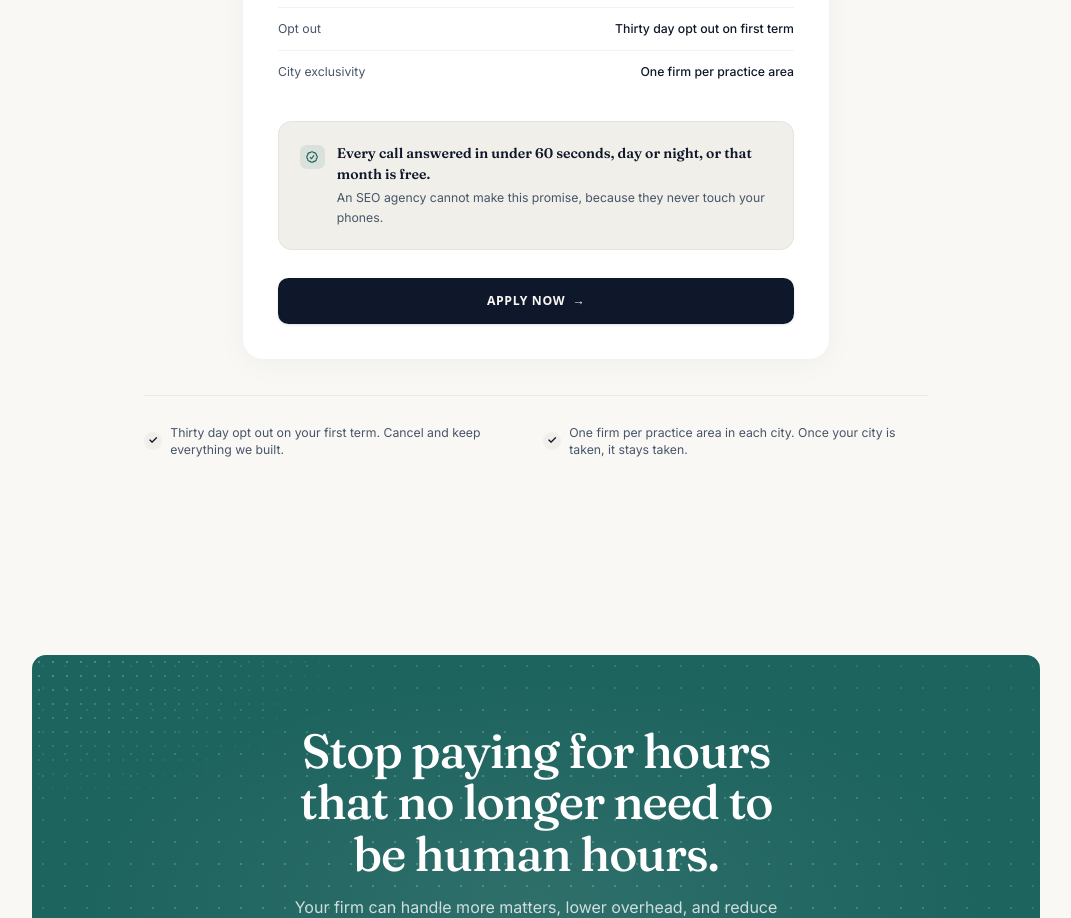
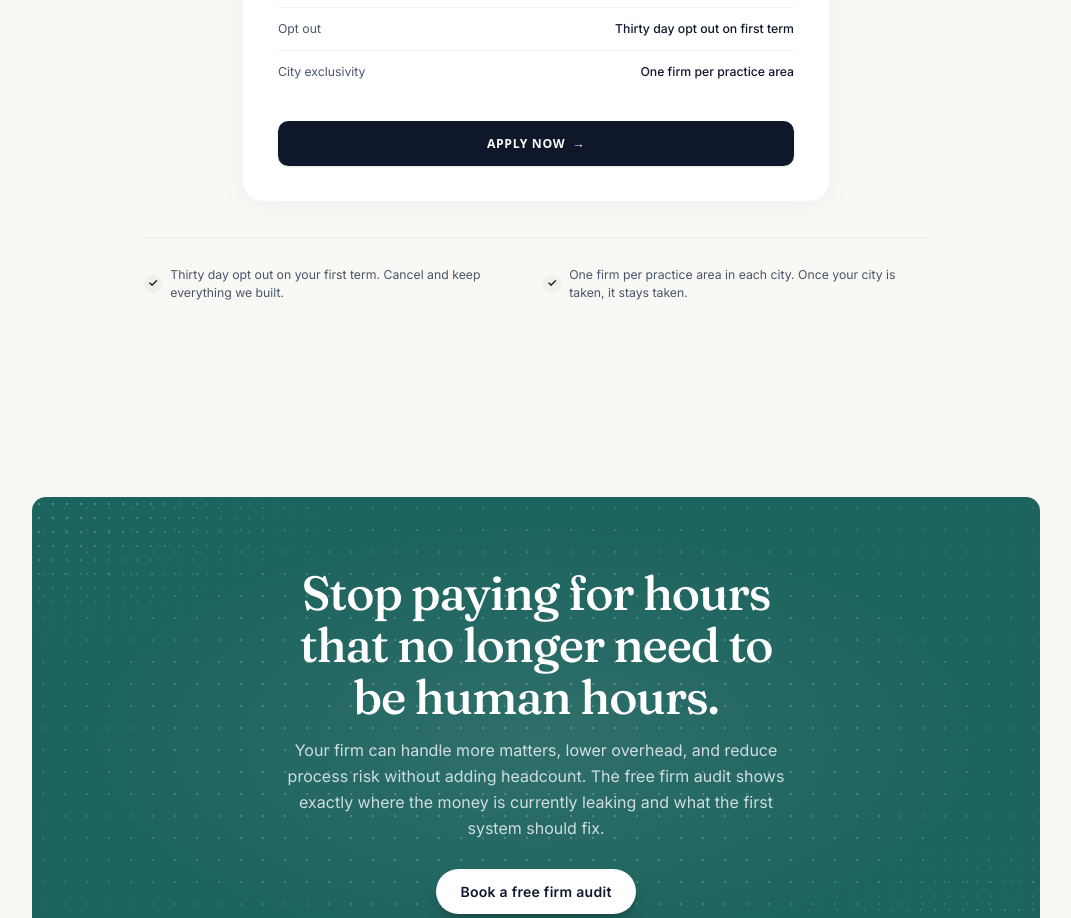
Before and after one commit to spectredad/Regicore, a Next.js app: page / in a window 1280 px wide. Shown: the part 5700-6618 px from the top of the page, without its empty margins (104-1175 px from the left). Built offline with nearby package versions, Linux system fonts and the light colour scheme.

Commit message:
Remove guarantee box from Pricing

```diff
--- a/components/Pricing.tsx
+++ b/components/Pricing.tsx
@@ -108,24 +108,7 @@ export default function Pricing() {
               </div>
             </div>
 
-            {/* Guarantee Box */}
-            <div className="mt-8 rounded-2xl border border-line-low bg-surface p-5 sm:p-6">
-              <div className="flex items-start gap-3.5">
-                <div className="flex size-7 shrink-0 items-center justify-center rounded-lg bg-teal/10 text-teal mt-0.5">
-                  <svg className="w-4 h-4" fill="none" viewBox="0 0 24 24" stroke="currentColor" strokeWidth={2}>
-                    <path strokeLinecap="round" strokeLinejoin="round" d="M9 12.75L11.25 15 15 9.75M21 12c0 1.268-.63 2.39-1.593 3.068a3.745 3.745 0 01-1.043 3.296 3.745 3.745 0 01-3.296 1.043A3.745 3.745 0 0112 21c-1.268 0-2.39-.63-3.068-1.593a3.746 3.746 0 01-3.296-1.043 3.745 3.745 0 01-1.043-3.296A3.745 3.745 0 013 12c0-1.268.63-2.39 1.593-3.068a3.745 3.745 0 011.043-3.296 3.746 3.746 0 013.296-1.043A3.746 3.746 0 0112 3c1.268 0 2.39.63 3.068 1.593a3.746 3.746 0 013.296 1.043 3.746 3.746 0 011.043 3.296A3.745 3.745 0 0121 12z" />
-                  </svg>
-                </div>
-                <div>
-                  <h4 className="font-sans text-sm sm:text-base font-semibold text-ink mb-1">
-                    Every call answered in under 60 seconds, day or night, or that month is free.
-                  </h4>
-                  <p className="text-xs sm:text-sm text-muted leading-relaxed">
-                    An SEO agency cannot make this promise, because they never touch your phones.
-                  </p>
-                </div>
-              </div>
-            </div>
+
 
             {/* Bottom Actions */}
             <div className="mt-8">
```
